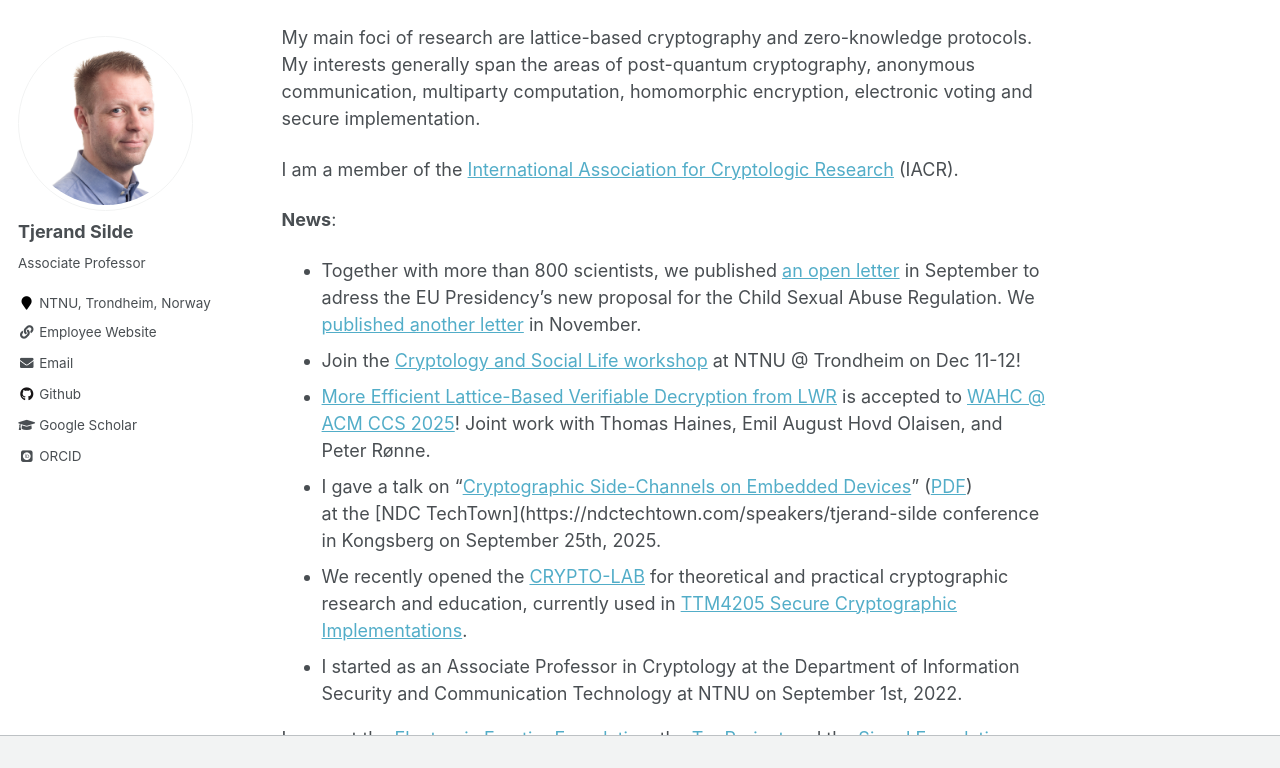
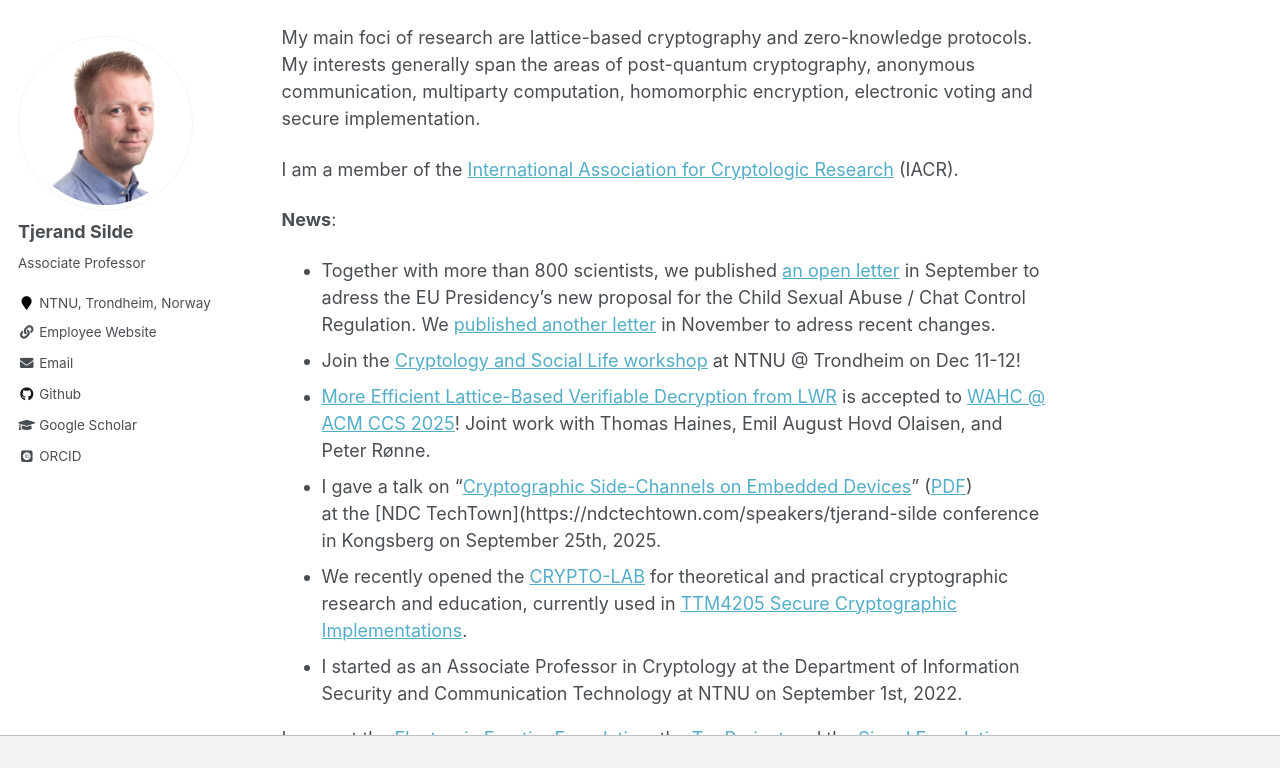
Before and after one commit to tjesi/tjesi.github.io, a Jekyll site: the page built from _pages/about.md, in a window 1280 px wide and 900 px high, scrolled down 503 px, cut to the strip 0-768 px from the top of the window. Built offline with Jekyll 4.4.1, drawn with Linux system fonts in a browser that asks for light colours; some web fonts are replaced.

Commit message:
Update about.md

```diff
--- a/_pages/about.md
+++ b/_pages/about.md
@@ -22,7 +22,7 @@ I am a member of the [International Association for Cryptologic Research](https:
 
 **News**:
 
-- Together with more than 800 scientists, we published [an open letter](https://csa-scientist-open-letter.org/Sep2025) in September to adress the EU Presidency’s new proposal for the Child Sexual Abuse Regulation. We [published another letter](https://csa-scientist-open-letter.org/Nov2025) in November.
+- Together with more than 800 scientists, we published [an open letter](https://csa-scientist-open-letter.org/Sep2025) in September to adress the EU Presidency’s new proposal for the Child Sexual Abuse / Chat Control Regulation. We [published another letter](https://csa-scientist-open-letter.org/Nov2025) in November to adress recent changes.
 - Join the [Cryptology and Social Life workshop](https://www.ntnu.edu/iik/cryptology-and-social-life/workshop) at NTNU @ Trondheim on Dec 11-12!
 - [More Efficient Lattice-Based Verifiable Decryption from LWR](https://dl.acm.org/doi/10.1145/3733811.3767315) is accepted to [WAHC @ ACM CCS 2025](https://homomorphicencryption.org/wahc-2025)! Joint work with Thomas Haines, Emil August Hovd Olaisen, and Peter Rønne.
 - I gave a talk on "[Cryptographic Side-Channels on Embedded Devices](https://www.youtube.com/watch?v=Ph8yoeN6ZwE)" ([PDF](https://tjerandsilde.no/files/TechTown.pdf))
```
